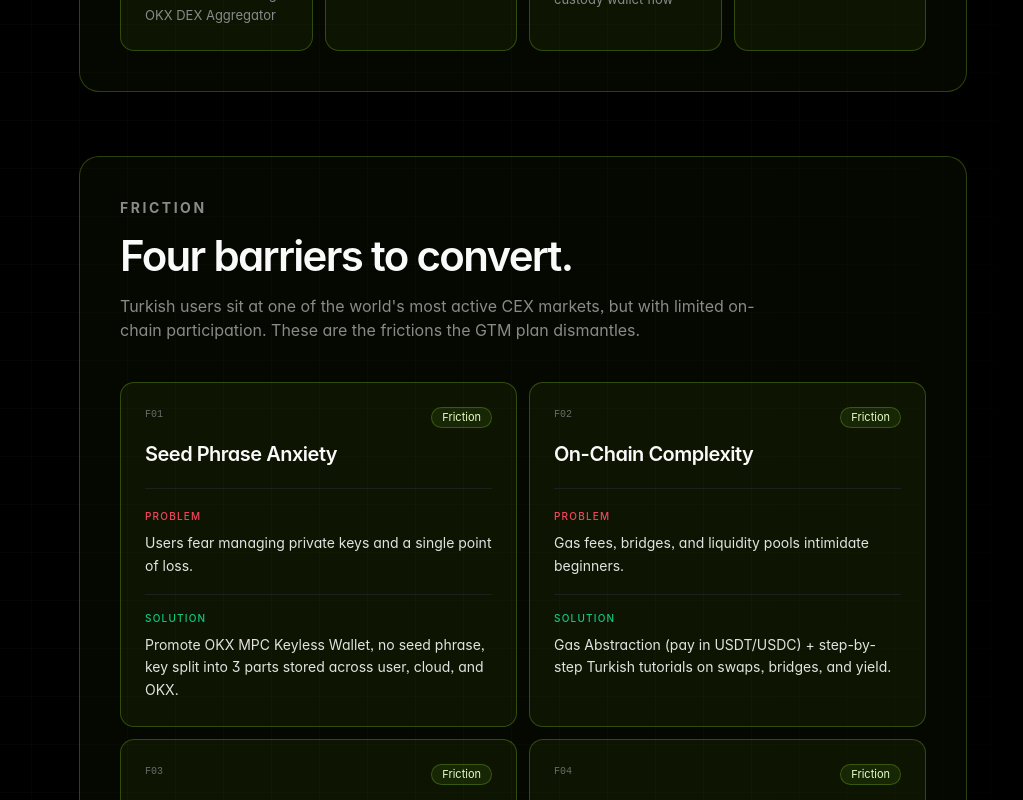
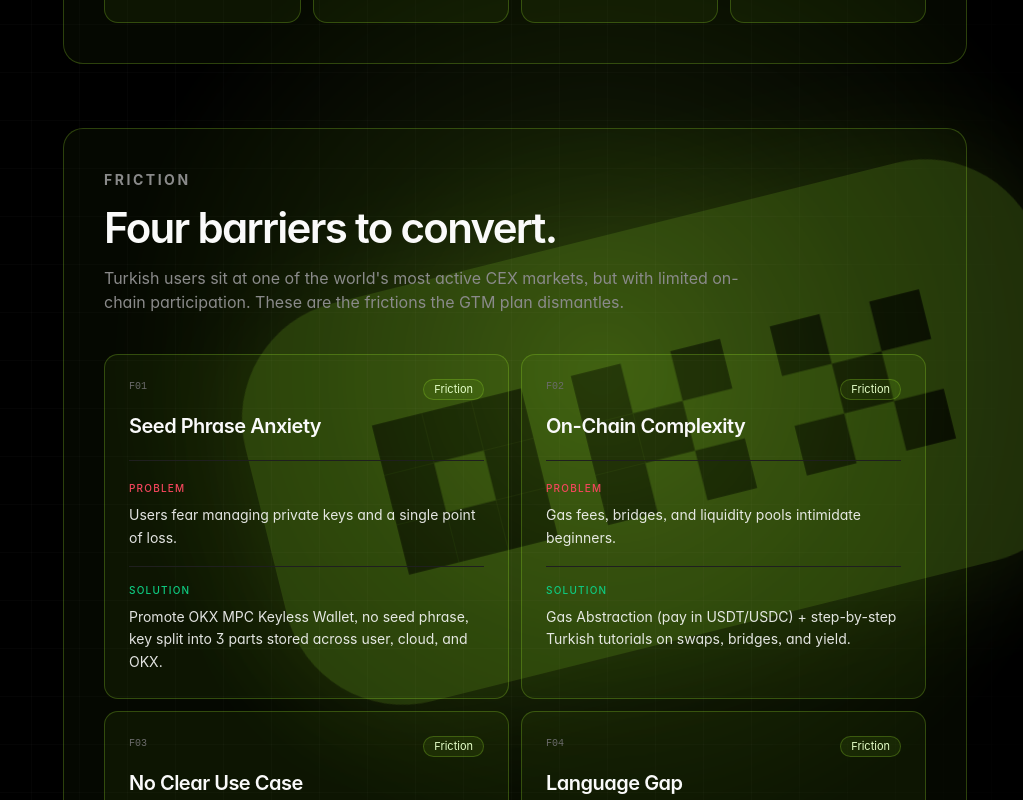
Before and after one commit to Alpaycino/okx-wallet-turkey-gtm, a Next.js app: page / in a window 1280 px wide. Shown: the part 1800-2600 px from the top of the page, without its empty margins (257-1280 px from the left). Built offline with nearby package versions, Linux system fonts and the light colour scheme.

Commit message:
Add OKX creeper logo watermark in background; shift content left

```diff
--- /dev/null
+++ b/app/components/BackgroundLogo.tsx
@@ -0,0 +1,95 @@
+/**
+ * Decorative background watermark — a giant OKX pixel-grid tile
+ * rendered far behind all content with a soft green glow.
+ * Mirrors the "creeper-style" OKX Wallet icon: green rounded square
+ * with black pixel holes forming the OKX mark.
+ */
+export function BackgroundLogo() {
+  // Pixel grid geometry (same cell math as OkxWalletLogo)
+  const cell = 24;
+  const gap = cell;
+  const letterW = 3 * cell;
+  const totalW = 3 * letterW + 2 * gap; // 264
+  const letterH = 3 * cell; // 72
+
+  const o = 0;
+  const k = letterW + gap;
+  const x = 2 * (letterW + gap);
+
+  const padX = 60;
+  const padY = 60;
+  const vbW = totalW + padX * 2; // 384
+  const vbH = letterH + padY * 2; // 192
+  const gridX = padX;
+  const gridY = padY;
+
+  const rects: { col: number; row: number; base: number }[] = [
+    { col: 0, row: 0, base: o }, { col: 1, row: 0, base: o }, { col: 2, row: 0, base: o },
+    { col: 0, row: 1, base: o }, { col: 2, row: 1, base: o },
+    { col: 0, row: 2, base: o }, { col: 1, row: 2, base: o }, { col: 2, row: 2, base: o },
+    { col: 0, row: 0, base: k }, { col: 0, row: 1, base: k }, { col: 0, row: 2, base: k },
+    { col: 2, row: 0, base: k }, { col: 1, row: 1, base: k }, { col: 2, row: 2, base: k },
+    { col: 0, row: 0, base: x }, { col: 2, row: 0, base: x }, { col: 1, row: 1, base: x },
+    { col: 0, row: 2, base: x }, { col: 2, row: 2, base: x },
+  ];
+
+  return (
+    <div
+      aria-hidden
+      className="pointer-events-none absolute inset-0 overflow-hidden"
+      style={{ zIndex: 0 }}
+    >
+      {/* outer green glow */}
+      <div
+        className="absolute"
+        style={{
+          top: "8%",
+          right: "-10%",
+          width: "1100px",
+          height: "1100px",
+          background:
+            "radial-gradient(circle at center, rgba(158,235,46,0.22) 0%, rgba(158,235,46,0.08) 35%, transparent 65%)",
+          filter: "blur(10px)",
+        }}
+      />
+
+      {/* tilted creeper tile */}
+      <svg
+        xmlns="http://www.w3.org/2000/svg"
+        viewBox={`0 0 ${vbW} ${vbH}`}
+        className="absolute"
+        style={{
+          top: "10%",
+          right: "-4%",
+          width: "820px",
+          height: "auto",
+          transform: "rotate(-14deg)",
+          opacity: 0.18,
+          filter: "drop-shadow(0 0 60px rgba(158,235,46,0.55))",
+        }}
+        aria-label="OKX backdrop"
+        role="img"
+      >
+        <rect
+          x="0"
+          y="0"
+          width={vbW}
+          height={vbH}
+          rx="56"
+          ry="56"
+          fill="#9EEB2E"
+        />
+        {rects.map((r, i) => (
+          <rect
+            key={i}
+            x={gridX + r.base + r.col * cell}
+            y={gridY + r.row * cell}
+            width={cell}
+            height={cell}
+            fill="#000000"
+          />
+        ))}
+      </svg>
+    </div>
+  );
+}
--- a/app/page.tsx
+++ b/app/page.tsx
@@ -1,4 +1,5 @@
 import { Sidebar } from "./components/Sidebar";
+import { BackgroundLogo } from "./components/BackgroundLogo";
 import { Hero } from "./components/Hero";
 import { KeyTargets } from "./components/KeyTargets";
 import { FrictionPoints } from "./components/FrictionPoints";
@@ -16,12 +17,13 @@
 
 export default function Page() {
   return (
-    <div className="relative min-h-screen bg-okx-bg">
+    <div className="relative min-h-screen bg-okx-bg overflow-hidden">
+      <BackgroundLogo />
       <div className="okx-grid absolute inset-0 pointer-events-none" />
       <div className="relative flex">
         <Sidebar />
         <main className="flex-1 min-w-0">
-          <div className="mx-auto w-full max-w-[1200px] px-5 md:px-10 lg:px-14">
+          <div className="w-full max-w-[1200px] pl-5 pr-5 md:pl-8 md:pr-10 lg:pl-10 lg:pr-14">
             <Hero />
             <KeyTargets />
             <FrictionPoints />
```
